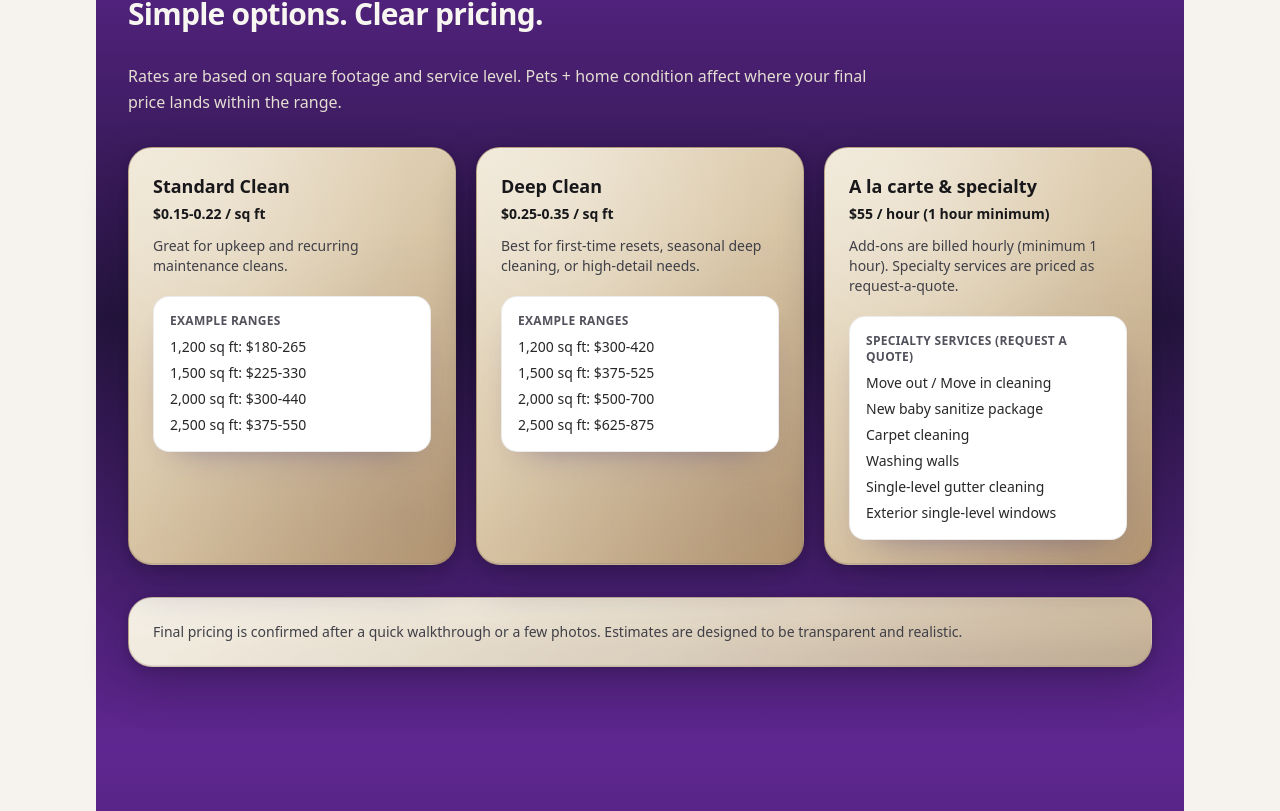
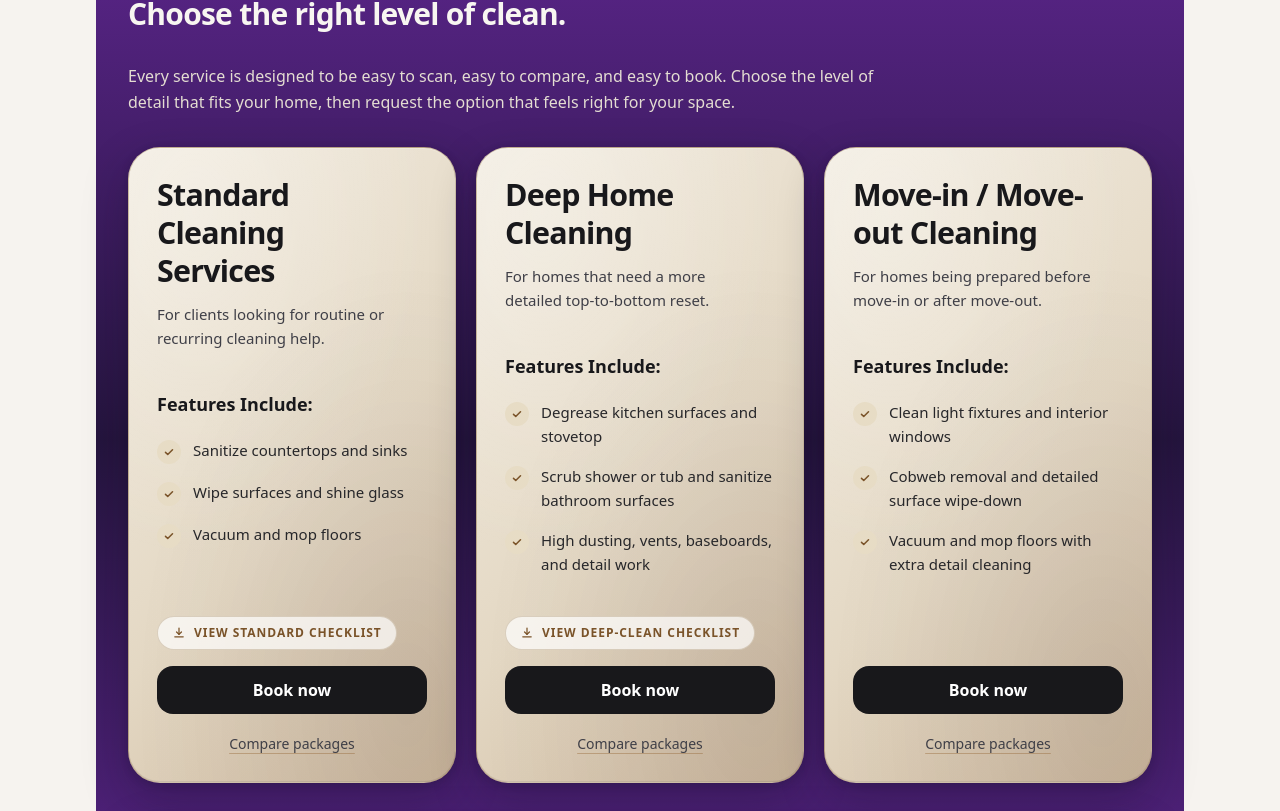
Before and after one commit to conels08/minute-maids-landing, a Next.js app: page / in a window 1280 px wide. Shown: the part 1669-2480 px from the top of the page. Built offline with nearby package versions, Linux system fonts and the light colour scheme; no server answers.

Commit message:
Redesign services comparison section

```diff
--- a/src/components/sections/Services.tsx
+++ b/src/components/sections/Services.tsx
@@ -1,129 +1,153 @@
 import Section from "@/components/ui/Section";
-import {
-  getBaseRange,
-  pricingConfig,
-  roundToNearestFive,
-} from "@/lib/pricing";
 
-const specials = [
-  "Move out / Move in cleaning",
-  "New baby sanitize package",
-  "Carpet cleaning",
-  "Washing walls",
-  "Single-level gutter cleaning",
-  "Exterior single-level windows",
+const serviceCards = [
+  {
+    title: "Standard Cleaning Services",
+    description:
+      "For clients looking for routine or recurring cleaning help.",
+    checklistUrl: "/docs/STANDARD-CLEAN-CHECKLIST.pdf",
+    checklistLabel: "View standard checklist",
+    features: [
+      "Sanitize countertops and sinks",
+      "Wipe surfaces and shine glass",
+      "Vacuum and mop floors",
+    ],
+  },
+  {
+    title: "Deep Home Cleaning",
+    description:
+      "For homes that need a more detailed top-to-bottom reset.",
+    checklistUrl: "/docs/DEEP-CLEAN-CHECKLIST.pdf",
+    checklistLabel: "View deep-clean checklist",
+    features: [
+      "Degrease kitchen surfaces and stovetop",
+      "Scrub shower or tub and sanitize bathroom surfaces",
+      "High dusting, vents, baseboards, and detail work",
+    ],
+  },
+  {
+    title: "Move-in / Move-out Cleaning",
+    description:
+      "For homes being prepared before move-in or after move-out.",
+    features: [
+      "Clean light fixtures and interior windows",
+      "Cobweb removal and detailed surface wipe-down",
+      "Vacuum and mop floors with extra detail cleaning",
+    ],
+  },
 ];
 
+function CheckItem({ children }: { children: React.ReactNode }) {
+  return (
+    <li className="flex items-start gap-3 text-sm leading-6 text-zinc-800 sm:text-[15px]">
+      <span className="mt-0.5 inline-flex h-6 w-6 shrink-0 items-center justify-center rounded-full bg-[hsl(40_42%_84%)] text-[hsl(31_50%_32%)]">
+        <svg
+          aria-hidden="true"
+          viewBox="0 0 20 20"
+          className="h-3.5 w-3.5"
+          fill="none"
+          stroke="currentColor"
+          strokeWidth="2.2"
+          strokeLinecap="round"
+          strokeLinejoin="round"
+        >
+          <path d="M5 10.5 8.2 13.5 15 6.8" />
+        </svg>
+      </span>
+      <span>{children}</span>
+    </li>
+  );
+}
+
 export default function Services() {
-  const standardExamples = pricingConfig.exampleSqft.map((sqft) => {
-    const range = getBaseRange("standard", sqft);
-    return {
-      sqft,
-      low: roundToNearestFive(range.low),
-      high: roundToNearestFive(range.high),
-    };
-  });
-
-  const deepExamples = pricingConfig.exampleSqft.map((sqft) => {
-    const range = getBaseRange("deep", sqft);
-    return {
-      sqft,
-      low: roundToNearestFive(range.low),
-      high: roundToNearestFive(range.high),
-    };
-  });
-
   return (
     <Section
       id="services"
       eyebrow="Services"
-      title="Simple options. Clear pricing."
+      title="Choose the right level of clean."
       className="bg-transparent"
     >
       <p className="max-w-3xl text-on-purple-muted">
-        Rates are based on square footage and service level. Pets + home
-        condition affect where your final price lands within the range.
+        Every service is designed to be easy to scan, easy to compare, and easy
+        to book. Choose the level of detail that fits your home, then request
+        the option that feels right for your space.
       </p>
 
-      <div className="mt-8 grid gap-5 sm:grid-cols-2 lg:grid-cols-3">
-        <div className="rounded-3xl bg-white p-5 sm:p-6 card-gold text-on-gold">
-          <h3 className="text-lg font-semibold text-zinc-900">Standard Clean</h3>
-          <p className="mt-1 text-sm font-semibold text-zinc-900">
-            ${pricingConfig.rates.standard.low.toFixed(2)}-
-            {pricingConfig.rates.standard.high.toFixed(2)} / sq ft
-          </p>
-          <p className="mt-3 text-sm text-zinc-700">
-            Great for upkeep and recurring maintenance cleans.
-          </p>
+      <div className="mt-8 grid gap-5 md:grid-cols-2 lg:grid-cols-3">
+        {serviceCards.map((card) => (
+          <article
+            key={card.title}
+            className="flex h-full flex-col rounded-[2rem] p-6 sm:p-7 card-gold-soft text-on-gold"
+          >
+            <div className="flex h-full flex-col">
+              <div>
+                <h3 className="max-w-[14ch] text-[1.7rem] font-semibold leading-tight tracking-tight text-zinc-900 sm:text-[1.9rem]">
+                  {card.title}
+                </h3>
+                <p className="mt-3 max-w-[30ch] text-sm leading-6 text-zinc-700 sm:text-[15px]">
+                  {card.description}
+                </p>
+              </div>
 
-          <div className="mt-5 rounded-2xl border border-zinc-200 bg-white p-4 card-neutral">
-            <p className="text-xs font-semibold uppercase tracking-wide text-zinc-600">
-              Example ranges
-            </p>
-            <ul className="mt-2 space-y-1.5 text-sm text-zinc-800">
-              {standardExamples.map((row) => (
-                <li key={`std-${row.sqft}`}>
-                  {row.sqft.toLocaleString()} sq ft: ${row.low.toLocaleString()}-
-                  {row.high.toLocaleString()}
-                </li>
-              ))}
-            </ul>
-          </div>
-        </div>
+              <div className="mt-10">
+                <p className="text-base font-semibold text-zinc-900 sm:text-lg">
+                  Features Include:
+                </p>
+                <ul className="mt-5 space-y-4" role="list">
+                  {card.features.map((feature) => (
+                    <CheckItem key={feature}>{feature}</CheckItem>
+                  ))}
+                </ul>
+              </div>
 
-        <div className="rounded-3xl bg-white p-5 sm:p-6 card-gold text-on-gold">
-          <h3 className="text-lg font-semibold text-zinc-900">Deep Clean</h3>
-          <p className="mt-1 text-sm font-semibold text-zinc-900">
-            ${pricingConfig.rates.deep.low.toFixed(2)}-
-            {pricingConfig.rates.deep.high.toFixed(2)} / sq ft
-          </p>
-          <p className="mt-3 text-sm text-zinc-700">
-            Best for first-time resets, seasonal deep cleaning, or high-detail
-            needs.
-          </p>
-
-          <div className="mt-5 rounded-2xl border border-zinc-200 bg-white p-4 card-neutral">
-            <p className="text-xs font-semibold uppercase tracking-wide text-zinc-600">
-              Example ranges
-            </p>
-            <ul className="mt-2 space-y-1.5 text-sm text-zinc-800">
-              {deepExamples.map((row) => (
-                <li key={`deep-${row.sqft}`}>
-                  {row.sqft.toLocaleString()} sq ft: ${row.low.toLocaleString()}-
-                  {row.high.toLocaleString()}
-                </li>
-              ))}
-            </ul>
-          </div>
-        </div>
-
-        <div className="rounded-3xl bg-white p-5 sm:p-6 card-gold text-on-gold">
-          <h3 className="text-lg font-semibold text-zinc-900">A la carte & specialty</h3>
-          <p className="mt-1 text-sm font-semibold text-zinc-900">
-            ${pricingConfig.hourlyRate} / hour (1 hour minimum)
-          </p>
-          <p className="mt-3 text-sm text-zinc-700">
-            Add-ons are billed hourly (minimum 1 hour). Specialty services are
-            priced as request-a-quote.
-          </p>
-
-          <div className="mt-5 rounded-2xl border border-zinc-200 bg-white p-4 card-neutral">
-            <p className="text-xs font-semibold uppercase tracking-wide text-zinc-600">
-              Specialty services (request a quote)
-            </p>
-            <ul className="mt-2 space-y-1.5 text-sm text-zinc-800">
-              {specials.map((service) => (
-                <li key={service}>{service}</li>
-              ))}
-            </ul>
-          </div>
-        </div>
+              <div className="mt-10 flex flex-1 flex-col justify-end">
+                {card.checklistUrl ? (
+                  <a
+                    href={card.checklistUrl}
+                    target="_blank"
+                    rel="noreferrer"
+                    className="mb-4 inline-flex items-center justify-center gap-2 self-start rounded-full border border-[hsl(34_26%_52%_/_0.35)] bg-white/70 px-3.5 py-2 text-xs font-semibold uppercase tracking-[0.08em] text-[hsl(31_50%_32%)] transition-colors hover:bg-white"
+                  >
+                    <svg
+                      aria-hidden="true"
+                      viewBox="0 0 20 20"
+                      className="h-3.5 w-3.5"
+                      fill="none"
+                      stroke="currentColor"
+                      strokeWidth="1.8"
+                      strokeLinecap="round"
+                      strokeLinejoin="round"
+                    >
+                      <path d="M10 3v9" />
+                      <path d="m6.5 8.5 3.5 3.5 3.5-3.5" />
+                      <path d="M4 15.5h12" />
+                    </svg>
+                    {card.checklistLabel}
+                  </a>
+                ) : null}
+                <a
+                  href="#contact"
+                  className="inline-flex min-h-[48px] items-center justify-center rounded-2xl bg-zinc-900 px-5 py-3 text-base font-semibold text-white transition-colors hover:bg-zinc-800"
+                >
+                  Book now
+                </a>
+                <a
+                  href="#pricing-guide"
+                  className="mt-5 text-center text-sm font-medium text-zinc-700 underline decoration-[hsl(31_50%_38%_/_0.4)] underline-offset-4 transition-colors hover:text-zinc-900"
+                >
+                  Compare packages
+                </a>
+              </div>
+            </div>
+          </article>
+        ))}
       </div>
 
-      <div className="mt-8 rounded-3xl bg-white p-5 sm:p-6 card-gold-soft text-on-gold">
-        <p className="text-sm text-zinc-700">
+      <div className="mt-8 rounded-[2rem] p-5 sm:p-6 card-gold text-on-gold">
+        <p className="max-w-3xl text-sm leading-6 text-zinc-800 sm:text-[15px]">
           Final pricing is confirmed after a quick walkthrough or a few photos.
-          Estimates are designed to be transparent and realistic.
+          If you want help deciding between service levels, the estimator and
+          service guide below make comparison straightforward.
         </p>
       </div>
     </Section>
```
